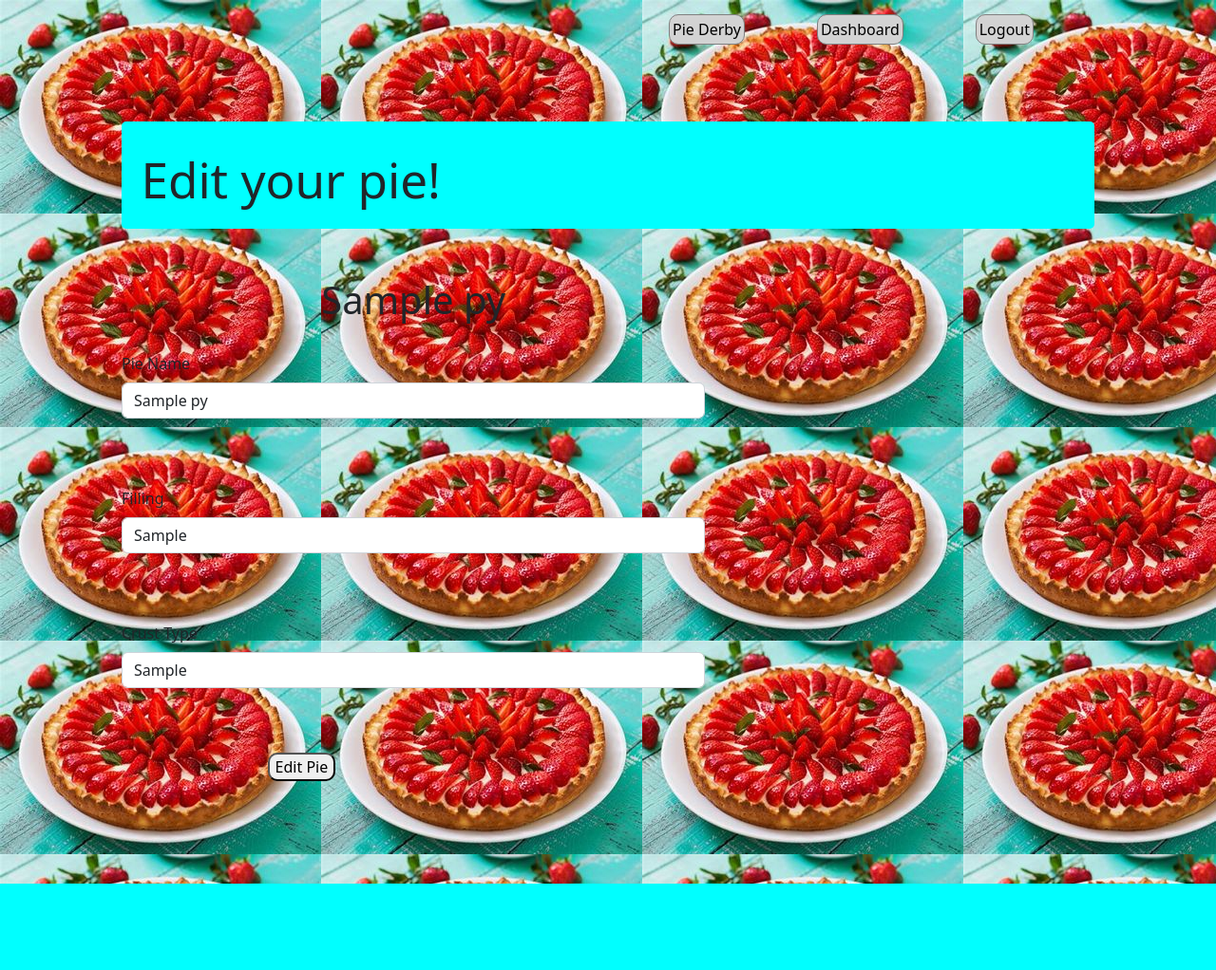
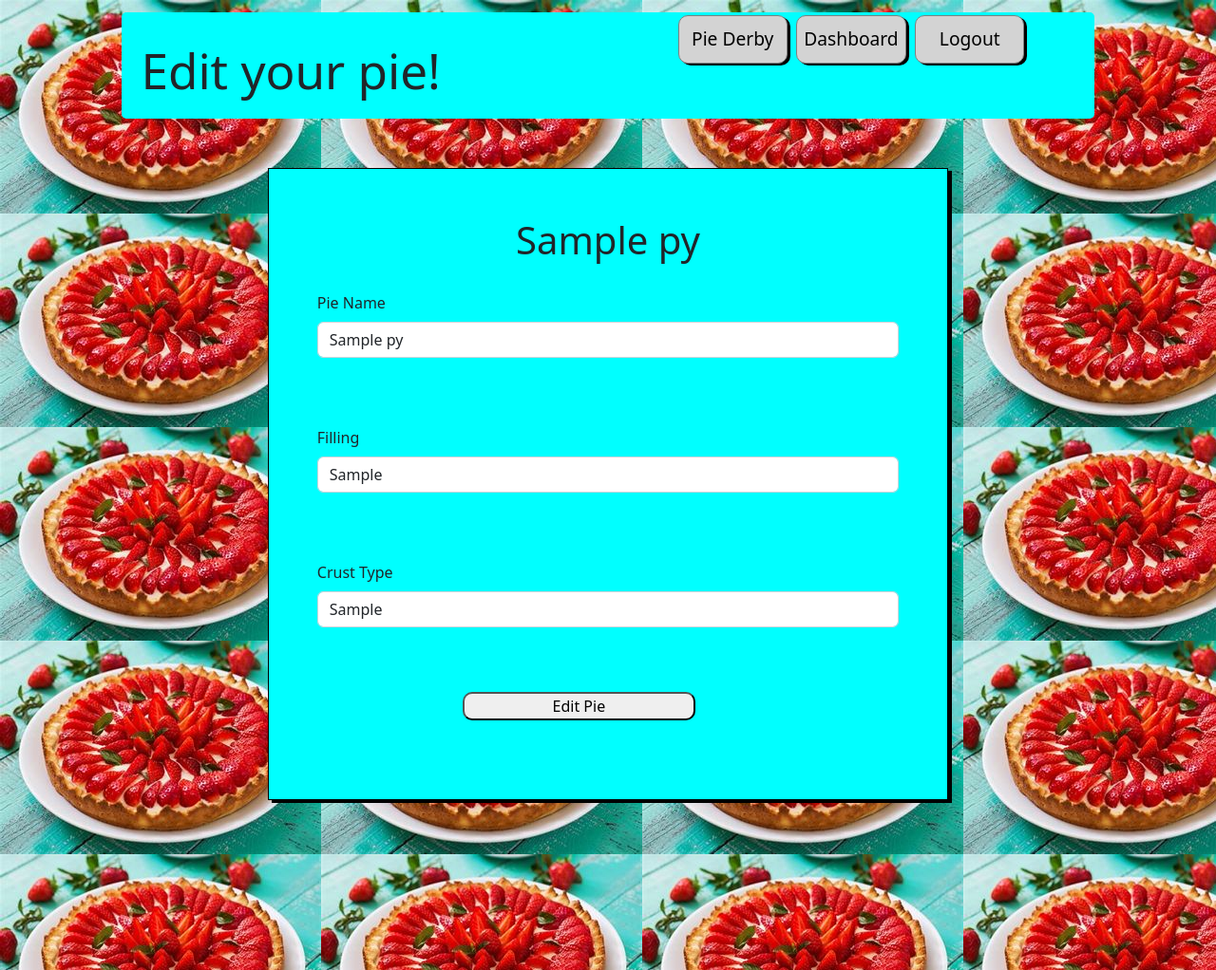
Before and after one commit to GreenJ84/Pie_Derby, a Flask app: page /edit/1 in a window 1280 px wide. Shown: the whole page at 95% size. Before the commit the page ends 931 px from the top, so only its background shows below. Run offline with Flask 2, Linux system fonts and the light colour scheme; the visitor is signed in with stand-in values (Sample User, id 1); tables that the repository leaves empty or names only in its code hold one stand-in row (values such as "Sample post").

Commit message:
Changes application styling for responsive display

```diff
--- a/flask_app/static/pie_derby.css
+++ b/flask_app/static/pie_derby.css
@@ -41,19 +41,21 @@
     .dash_links{
         position: absolute;
         right: 15%;
-        top: 15px;
+        top: 2%;
         display:flex;
-        justify-content: space-between;
+        justify-content: space-evenly;
         width: 30%;
     }
     body{
         box-sizing: border-box;
-        padding: 10%;
+        padding: 1% 10% 10%;
     }
-    .up_main{
+    .main{
         display: flex;
-        height: 500px;
-        column-gap: 10%;
+        height: auto;
+        margin: 0;
+        padding: 0;
+        column-gap: 5%;
     }
     .link-button{
         background-color: lightgray;
@@ -61,27 +63,45 @@
         border-radius: 10px;
         color: black;
         text-decoration: none;
-        padding: 3px;
+        text-align: center;
+        font-size: 1.5vw;
+        padding: 10px 0;
+        width: 30%;
+        box-shadow: 3px 2px black;
+    }
+    .link-button:hover{
+        background-color: darkgray;
     }
     .input{
         border-radius: 10px;
         position: relative;
         top: 20px;
+        width: 40%;
+    }
+    .input:hover{
+        background-color: darkgray;
     }
     .edit_form{
-    width: 60%;
+    width: 70%;
+    margin: 5% 15%;
+    border: 1.5px solid black;
+    box-shadow: 4px 3px black;
+    padding: 5% 5% 10%;
+    background-color: aqua;
     }
     .pie_box{
         width: 100%;
         height: 500px;
         margin: 30px 0px;
         border: 2px solid black;
+        box-shadow: 4px 3px black;
+        background-color: darkgrey;
         display: flex;
         flex-wrap: wrap;
         align-items: center;
         justify-content: center;
         position: relative;
-        padding: 25px;
+        padding: 5%;
     }
     .text{
         font-size: 25px;
@@ -94,15 +114,23 @@
     .link1, .link2{
         position: absolute;
         bottom: 30px;
-        width: 80px;
+        height: 50px;
+        padding: 1% 0;
+        font-size: 2vw;
         border: 1.5px solid gray;
         text-decoration: none;
         color: black;
         text-align: center;
     }
     .link1{
-        background-color: blue;
+        background-color: lightblue;
+        width: 20%;
+    }
+    .link1:hover{
+        color: red;
     }
     .link2{
         background-color: gray;
+        width: 30%;
+
     }
```
